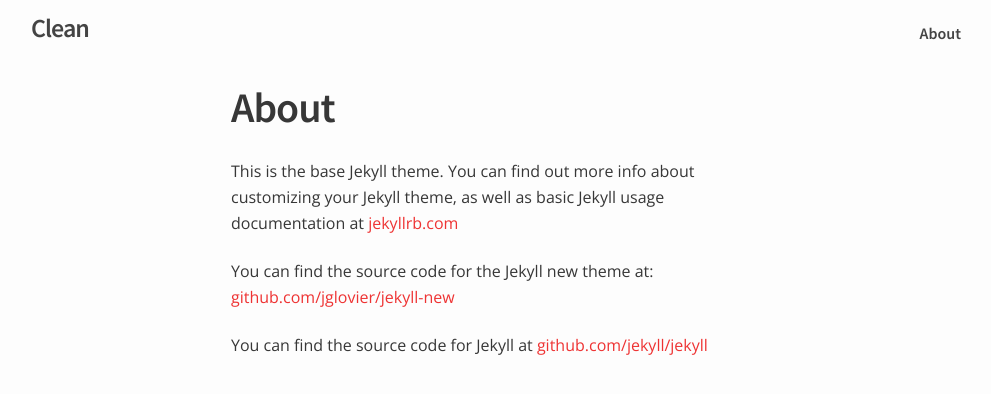
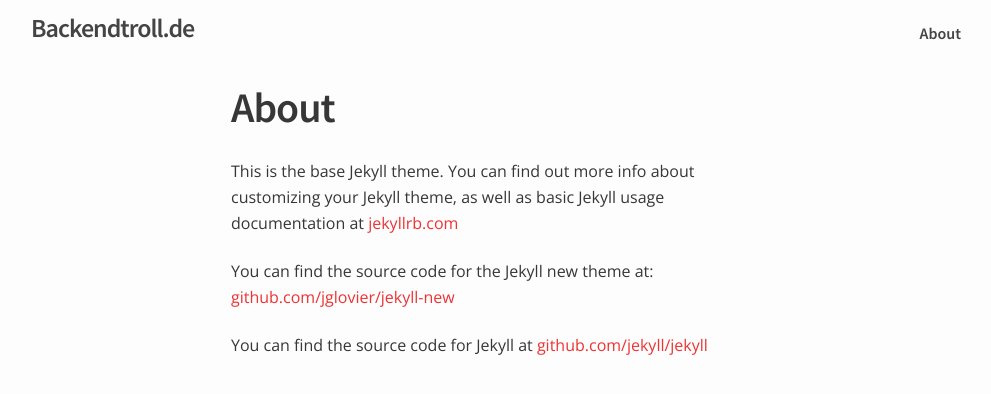
Before and after one commit to IT-Cru/backendtroll.de, a Jekyll site: the page built from docs/about.md, in a window 1280 px wide. Shown: the top 394 px of the page, without its empty margins (139-1130 px from the left). Built offline with Jekyll 4.4.1, drawn with Linux system fonts in a browser that asks for light colours; part of the change alters nothing that is shown.

Commit message:
adjust _config.yml of Jekyll Clean theme

```diff
--- a/docs/_config.yml
+++ b/docs/_config.yml
@@ -1,13 +1,13 @@
 # Site settings
-title: Clean
-email: your-email@domain.com
+title: Backendtroll.de
+email: info@it-cru.de
 description: > # this means to ignore newlines until "baseurl:"
-  Write an awesome description for your new site here. You can edit this
-  line in _config.yml.
-baseurl: "/clean" # the subpath of your site, e.g. /blog/
-url: "http://yourdomain.com" # the base hostname & protocol for your site
-twitter_username: jekyllrb
-github_username:  jekyll
+  The domain backendtroll.de is reserved by IT-Cru - Das IT-Gewächs.
+  If you are interested in a suitable project, please contact me.
+baseurl: "/backendtroll.de" # the subpath of your site, e.g. /blog/
+url: "https://it-cru.github.io" # the base hostname & protocol for your site
+twitter_username: ITcru
+github_username:  IT-Cru
 
 # Build settings
 markdown: kramdown
```
